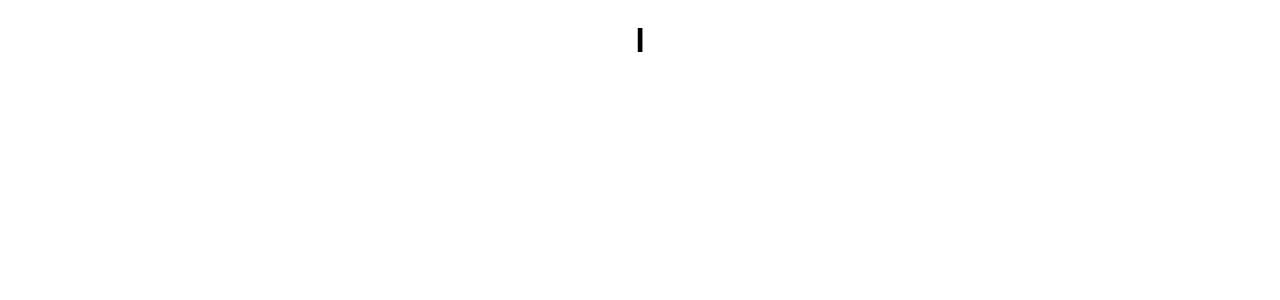
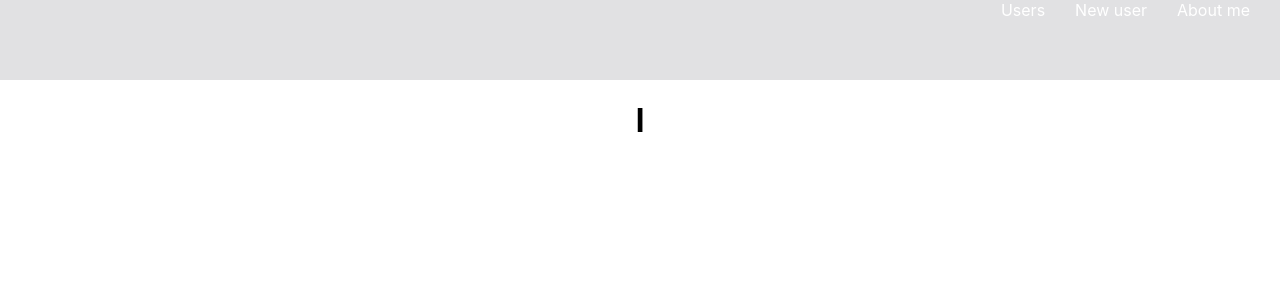
Before and after one commit to v0lna/test-task, a React (Create React App) app: page / in a window 1280 px wide. Shown: the top 300 px of the page. Built offline with nearby package versions, Linux system fonts and the light colour scheme.

Commit message:
feature/header, add basic markup

```diff
--- a/src/App.css
+++ b/src/App.css
@@ -1,38 +1,6 @@
 .App {
   text-align: center;
+  display: flex;
+  justify-content: center;
+  flex-direction: column;
 }
-
-.App-logo {
-  height: 40vmin;
-  pointer-events: none;
-}
-
-@media (prefers-reduced-motion: no-preference) {
-  .App-logo {
-    animation: App-logo-spin infinite 20s linear;
-  }
-}
-
-.App-header {
-  background-color: #282c34;
-  min-height: 100vh;
-  display: flex;
-  flex-direction: column;
-  align-items: center;
-  justify-content: center;
-  font-size: calc(10px + 2vmin);
-  color: white;
-}
-
-.App-link {
-  color: #61dafb;
-}
-
-@keyframes App-logo-spin {
-  from {
-    transform: rotate(0deg);
-  }
-  to {
-    transform: rotate(360deg);
-  }
-}
--- a/src/App.js
+++ b/src/App.js
@@ -1,9 +1,11 @@
 import React from 'react';
 import './App.css';
+import { Header } from './components';
 
 function App() {
   return (
     <div className="App">
+      <Header />
       <h1>l</h1>
     </div>
   );
--- /dev/null
+++ b/src/components/Header/index.jsx
@@ -0,0 +1,29 @@
+import React from 'react';
+import style from './style.module.css';
+
+const Header = () => {
+  return (
+    <header className={style.headerContainer}>
+      <div className={style.navContainer}>
+        <div className={style.navItemContainer}>
+          <a className={style.navItem} href="/">
+            Users
+          </a>
+        </div>
+
+        <div className={style.navItemContainer}>
+          <a className={style.navItem} href="/add">
+            New user
+          </a>
+        </div>
+        <div className={style.navItemContainer}>
+          <a className={style.navItem} href="/about">
+            About me
+          </a>
+        </div>
+      </div>
+    </header>
+  );
+};
+
+export default Header;
--- /dev/null
+++ b/src/components/Header/style.module.css
@@ -0,0 +1,20 @@
+.headerContainer {
+  display: flex;
+  justify-content: flex-end;
+  width: 100%;
+  height: 10vh;
+  background-color: #e1e1e3;
+}
+.navContainer {
+  display: flex;
+  flex-direction: row;
+  justify-content: space-between;
+}
+.navItemContainer {
+  display: flex;
+  margin-right: 30px;
+}
+.navItem {
+  color: #ffffff;
+  text-decoration: none;
+}
--- /dev/null
+++ b/src/components/index.js
@@ -0,0 +1 @@
+export { default as Header } from './Header';
```
Also changed, not shown: 1 other file (tests, documents, lock files or other folders).
